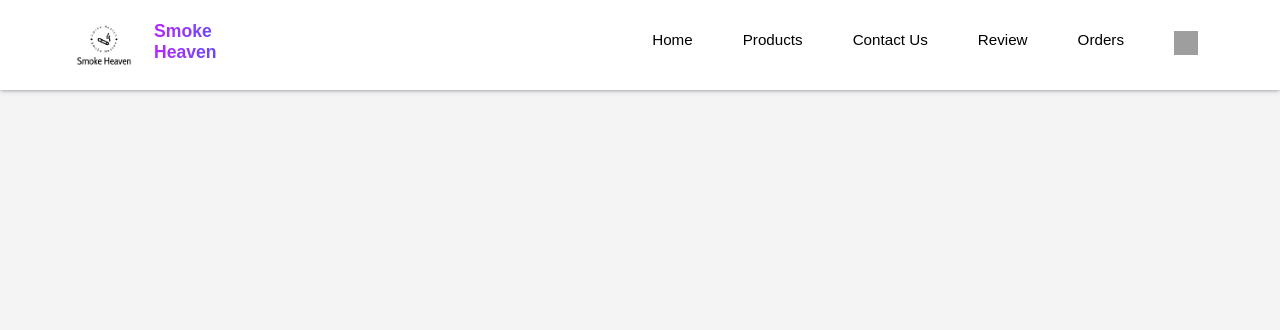
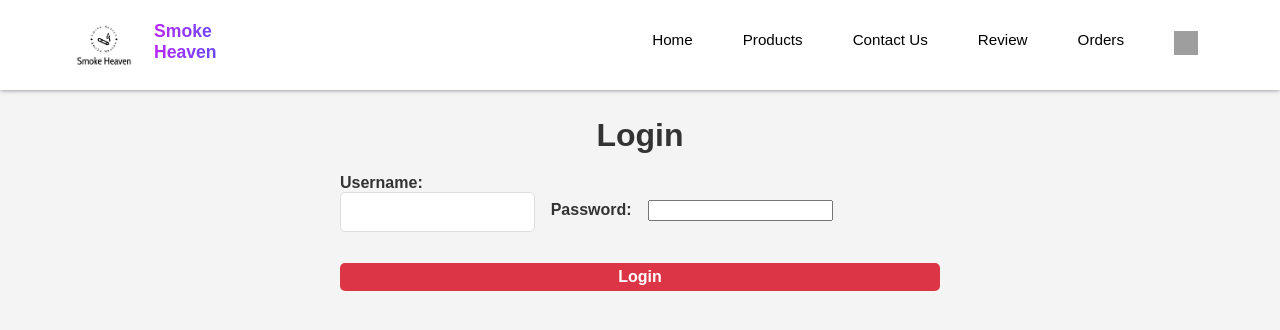
Before and after one commit to lumf7constructor/smokeheaven_fullstack, a React (Create React App) app in the folder client/: page /login in a window 1280 px wide. Shown: the top 330 px of the page. Built offline with nearby package versions, Linux system fonts and the light colour scheme; grey boxes are pictures that could not be loaded.

Commit message:
SUII RONALDO BETTER

```diff
--- a/client/src/App.js
+++ b/client/src/App.js
@@ -13,7 +13,8 @@ import Hookahs from './pages/Hookahs';
 import Contact from './pages/Contact';
 import Review from './pages/Review';
 import Cart from './pages/Cart';
-import MyCart from './pages/MyCart';
+import MyCart from './pages/MyCart'; // MyCart page
+import Login from './pages/Login'; // Login page
 
 function App() {
   return (
@@ -31,8 +32,9 @@ function App() {
         <Route path="/products/hookahs" element={<Hookahs />} />
         <Route path="/contact" element={<Contact />} />
         <Route path="/review" element={<Review />} />
-        <Route path="/cart" element={<Cart />} />
-        <Route path="/mycart" element={<MyCart />} />
+        <Route path="/cart" element={<Cart />} /> {/* Cart page */}
+        <Route path="/mycart" element={<MyCart />} /> {/* MyCart page */}
+        <Route path="/login" element={<Login />} /> {/* Login page */}
       </Routes>
     </Router>
   );
--- a/client/src/pages/Cart.js
+++ b/client/src/pages/Cart.js
@@ -1,20 +1,57 @@
 import React, { useEffect, useState } from 'react';
+import { useNavigate } from 'react-router-dom';
 import './Cart.css';
 
 function Cart() {
   const [orders, setOrders] = useState([]);
+  const [loading, setLoading] = useState(true);
+  const navigate = useNavigate();
 
   useEffect(() => {
-    // Fetch orders data from the backend
-    fetch('/api/orders')
-      .then((response) => response.json())
+    const token = localStorage.getItem('token');
+    if (!token) {
+      alert('You need to log in to access this page.');
+      navigate('/login');
+      return;
+    }
+
+    fetch('/api/orders', {
+      headers: {
+        Authorization: `Bearer ${token}`,
+      },
+    })
+      .then((response) => {
+        if (response.status === 401) {
+          alert('Session expired. Please log in again.');
+          navigate('/login');
+          return;
+        }
+        return response.json();
+      })
       .then((data) => {
-        setOrders(data);  // Assuming the response is an array of orders
+        if (Array.isArray(data)) {
+          const parsedOrders = data.map((order) => ({
+            ...order,
+            Products:
+              typeof order.Products === 'string'
+                ? JSON.parse(order.Products)
+                : [], // Parse Products only if it's a string
+          }));
+          setOrders(parsedOrders);
+        } else {
+          console.error('Unexpected API response:', data);
+        }
+        setLoading(false);
       })
       .catch((error) => {
         console.error('Error fetching orders:', error);
+        setLoading(false);
       });
-  }, []);
+  }, [navigate]);
+
+  if (loading) {
+    return <p>Loading orders...</p>;
+  }
 
   return (
     <div className="cart-container">
@@ -27,7 +64,7 @@ function Cart() {
             <th>Total Amount</th>
             <th>Shipping Address</th>
             <th>Customer ID</th>
-            <th>Products</th> {/* Added Products column */}
+            <th>Products</th>
           </tr>
         </thead>
         <tbody>
@@ -44,13 +81,10 @@ function Cart() {
                 <td>{order.ShippingAddress}</td>
                 <td>{order.CustomerID}</td>
                 <td>
-                  {/* Render each product's details in the Products array */}
                   <ul>
-                    {order.Products && Array.isArray(order.Products) && order.Products.map((product, index) => (
+                    {order.Products.map((product, index) => (
                       <li key={index}>
-                        <strong>{product.name}</strong><br />
-                        Price: ${product.price.toFixed(2)}<br />
-                        Quantity: {product.quantity}
+                        <strong>{product.name}</strong> - ${product.price.toFixed(2)} (x{product.quantity})
                       </li>
                     ))}
                   </ul>
--- /dev/null
+++ b/client/src/pages/Login.js
@@ -0,0 +1,68 @@
+import React, { useState } from 'react';
+import { useNavigate } from 'react-router-dom';
+import CryptoJS from 'crypto-js'; // Import crypto-js
+
+function Login() {
+  const [username, setUsername] = useState('');
+  const [password, setPassword] = useState('');
+  const navigate = useNavigate();
+
+  const handleLogin = async (e) => {
+    e.preventDefault();
+
+    // Hash the password using SHA-256
+    const hashedPassword = CryptoJS.SHA256(password).toString();
+
+    try {
+      const response = await fetch('http://localhost:3002/api/login', {
+        method: 'POST',
+        headers: {
+          'Content-Type': 'application/json',
+        },
+        body: JSON.stringify({ username, password: hashedPassword }), // Send the hashed password
+      });
+
+      const data = await response.json();
+
+      if (response.ok) {
+        localStorage.setItem('token', data.token); // Store the token in localStorage
+        alert('Login successful!');
+        navigate('/cart'); // Redirect to the cart page after login
+      } else {
+        alert(data.message || 'Login failed');
+      }
+    } catch (error) {
+      console.error('Login error:', error);
+      alert('An error occurred during login.');
+    }
+  };
+
+  return (
+    <div className="login-container">
+      <h2>Login</h2>
+      <form onSubmit={handleLogin}>
+        <div>
+          <label>Username:</label>
+          <input
+            type="text"
+            value={username}
+            onChange={(e) => setUsername(e.target.value)}
+            required
+          />
+        </div>
+        <div>
+          <label>Password:</label>
+          <input
+            type="password"
+            value={password}
+            onChange={(e) => setPassword(e.target.value)}
+            required
+          />
+        </div>
+        <button type="submit">Login</button>
+      </form>
+    </div>
+  );
+}
+
+export default Login;
--- a/package.json
+++ b/package.json
@@ -15,6 +15,7 @@
     "axios": "^1.7.7",
     "concurrently": "^9.0.1",
     "cors": "^2.8.5",
+    "crypto-js": "^4.2.0",
     "express": "^4.21.0",
     "mysql2": "^3.11.3",
     "react-icons": "^5.3.0"
```
Also changed, not shown: 2 other files (tests, documents, lock files or other folders).
